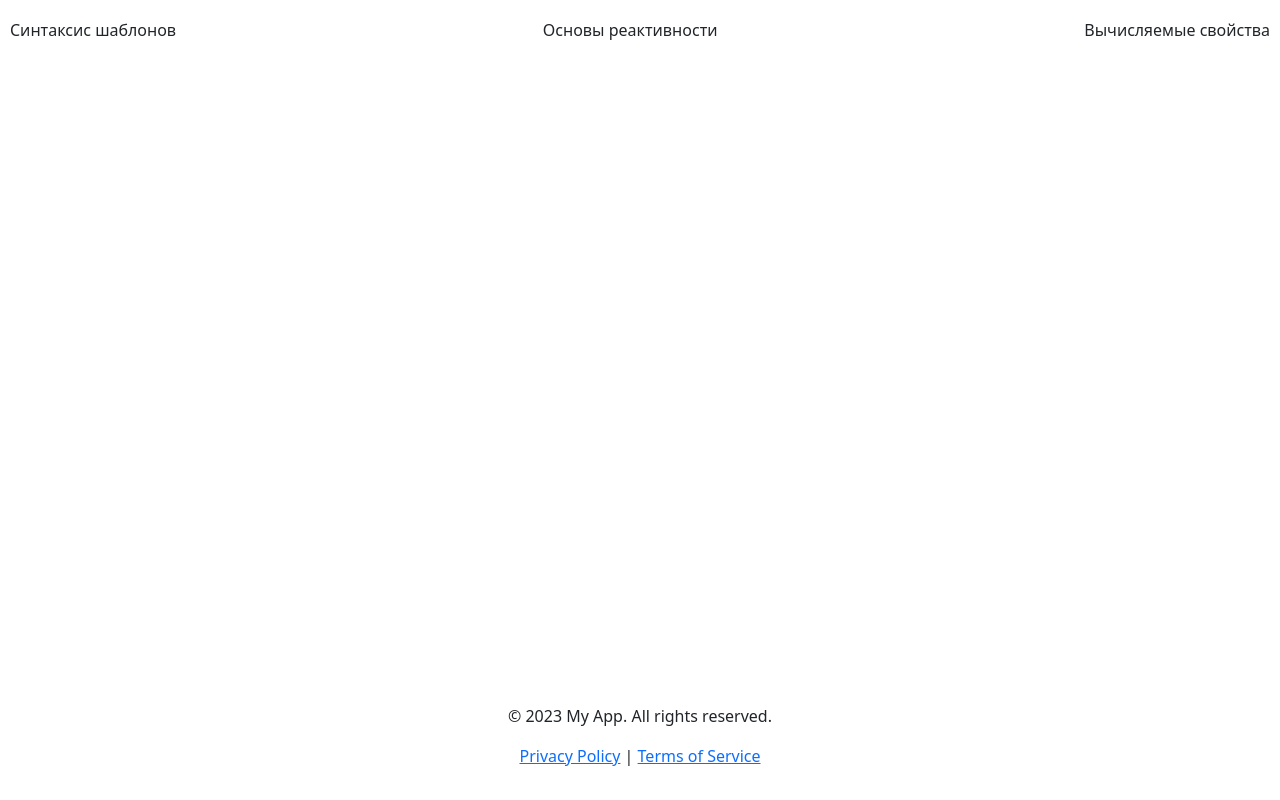
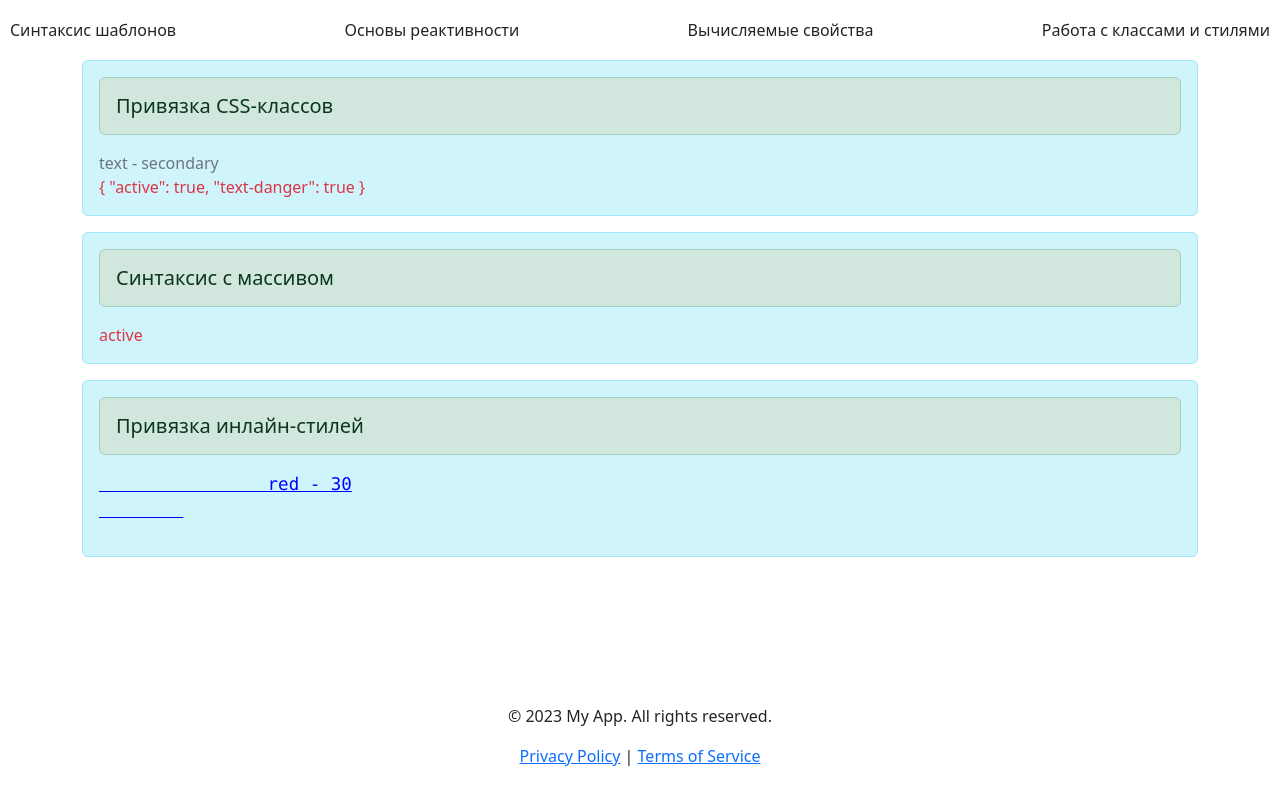
Before and after one commit to Lam0z/lessons_vue, a Nuxt app: page /styles in a window 1280 px wide. Built offline with nearby package versions, Linux system fonts and the light colour scheme.

Commit message:
lesson styles

```diff
--- a/components/AppHeader.vue
+++ b/components/AppHeader.vue
@@ -3,6 +3,7 @@ const links = [
     { name: "Синтаксис шаблонов", path: "/syntax" },
     { name: "Основы реактивности", path: "/reactive" },
     { name: "Вычисляемые свойства", path: "/computed" },
+    { name: "Работа с классами и стилями", path: "/styles" },
     // { name: "Contact", path: "/contact" },
 ];
 </script>
--- /dev/null
+++ b/pages/styles.vue
@@ -0,0 +1,51 @@
+<script setup>
+const isActive = ref(true);
+const hasError = ref(false);
+
+const classObject = reactive({
+    active: true,
+    "text-danger": true,
+});
+
+const activeClass = ref("active");
+const errorClass = ref("text-danger");
+
+const activeColor = ref("red");
+const fontSize = ref(30);
+
+const styleObject = reactive({
+    color: "blue",
+    fontSize: "20px",
+    textDecoration: "underline",
+});
+</script>
+
+<template>
+    <!--  -->
+    <LPart title="Привязка CSS-классов">
+        <div :class="{ 'text-secondary': isActive }">text - secondary</div>
+        <div :class="classObject">
+            {{ classObject }}
+        </div>
+    </LPart>
+    <!--  -->
+    <!--  -->
+    <LPart title="Синтаксис с массивом">
+        <div :class="[activeClass, errorClass]">
+            {{ activeClass }}
+        </div>
+    </LPart>
+    <!--  -->
+    <!--  -->
+    <LPart title="Привязка инлайн-стилей">
+        <div :style="styleObject">
+            <pre>
+                {{ activeColor }} - {{ fontSize }}
+        </pre
+            >
+        </div>
+    </LPart>
+    <!--  -->
+</template>
+
+<style lang="scss" scoped></style>
```
